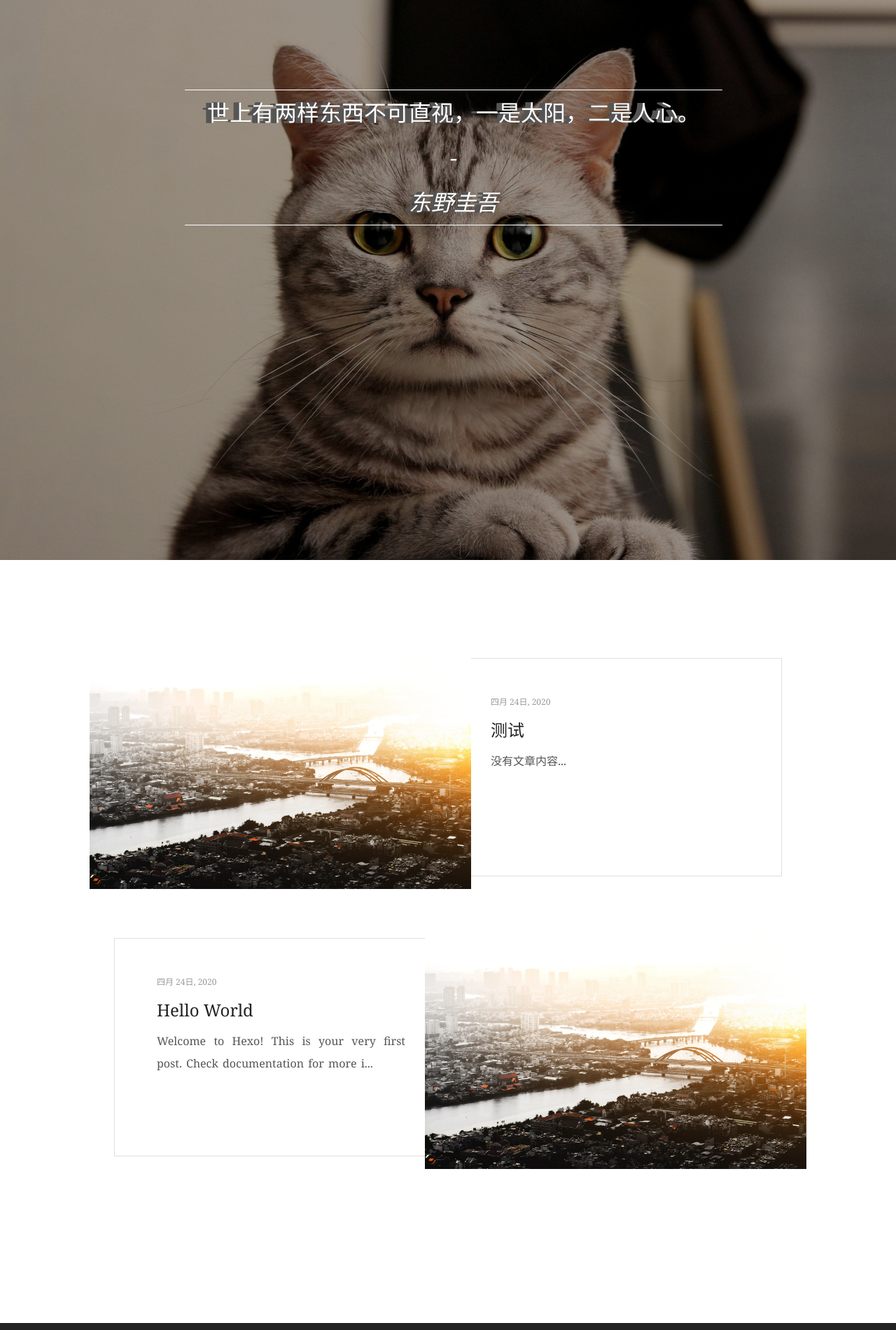
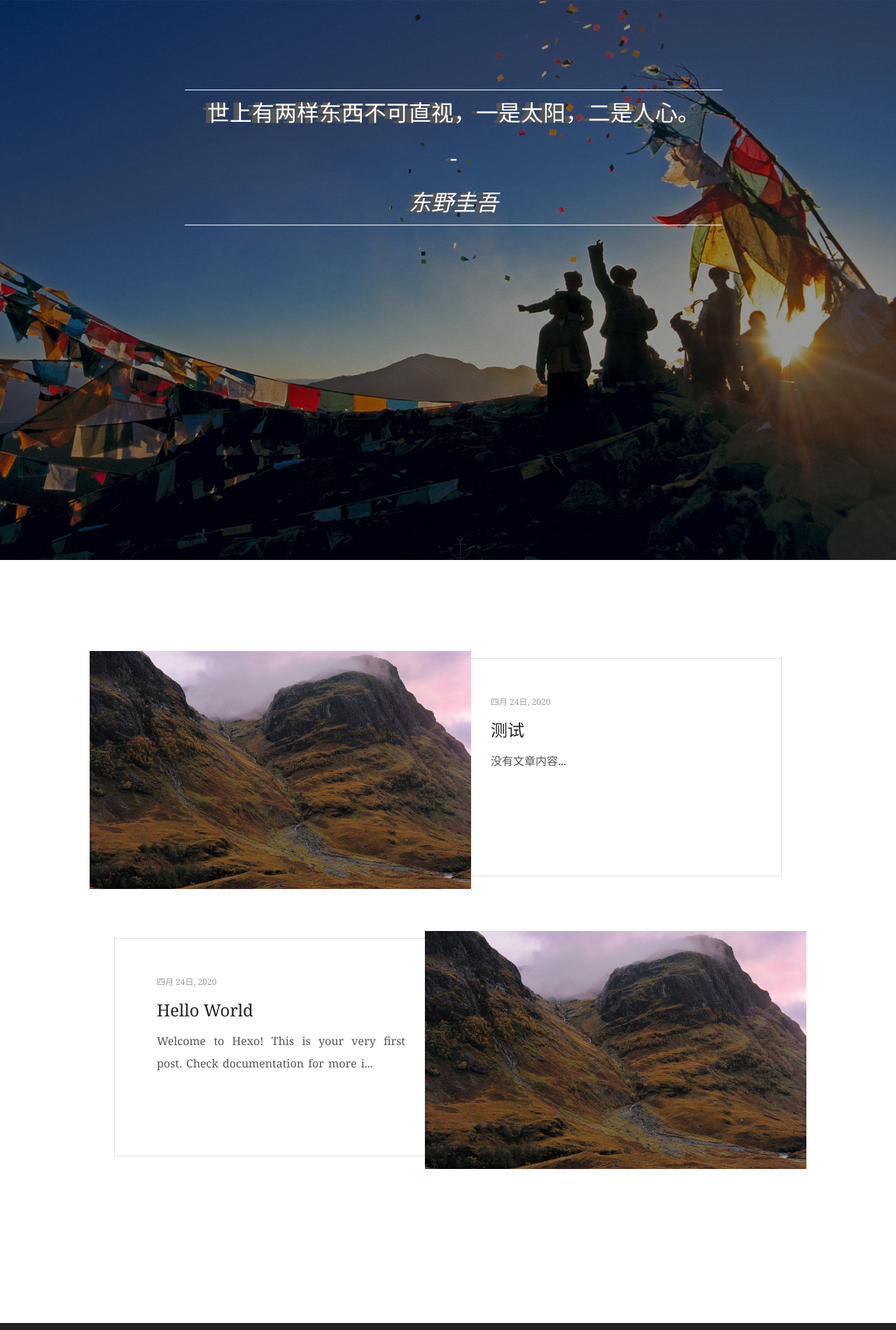
Before and after one commit to lee018874/lee018874.github.io, a plain HTML site: page index.html in a window 1280 px wide. Shown: the top 1900 px of the page at 70% size. Drawn offline with Linux system fonts and the light colour scheme; files whose address does not match are found by name.

Commit message:
Site updated: 2020-04-26 18:06:23

```diff
--- a/index.html
+++ b/index.html
@@ -35,7 +35,7 @@
 <script>
     const CONFIG_BGIMAGE = {
       mode: 'normal',
-      normalSrc: '/img/Random-img/8.jpg',
+      normalSrc: '/img/Random-img/4.jpg',
       randomYouMax: 110,
       randomYouSrc: 'https://github.com/Sariay/Random-img/',
 	  randomOtherSrc: '/',
@@ -227,7 +227,7 @@
 			<div class="post" id="post">
 				<a class="post-cover" href="/2020/04/24/%E6%B5%8B%E8%AF%95/" title=" 测试 " target="_blank">
 
-					<img class="lazy" src="/img/lazy.gif" data-src="/img/cart_cover.jpg"/>
+					<img class="lazy" src="/img/lazy.gif" data-src="/img/Random-img/10.jpg"/>
 				</a>
 
 				<div class="post-text">
@@ -261,7 +261,7 @@
 			<div class="post" id="post">
 				<a class="post-cover" href="/2020/04/24/hello-world/" title=" Hello World " target="_blank">
 
-					<img class="lazy" src="/img/lazy.gif" data-src="/img/cart_cover.jpg"/>
+					<img class="lazy" src="/img/lazy.gif" data-src="/img/Random-img/10.jpg"/>
 				</a>
 
 				<div class="post-text">
```
Also changed, not shown: 2020/04/24/hello-world/index.html (+3 -3 lines), 2020/04/24/测试/index.html (+3 -3 lines), archives/2020/04/index.html (+1 -1 lines), archives/2020/index.html (+1 -1 lines), archives/index.html (+1 -1 lines), img/4.jpg (added).
